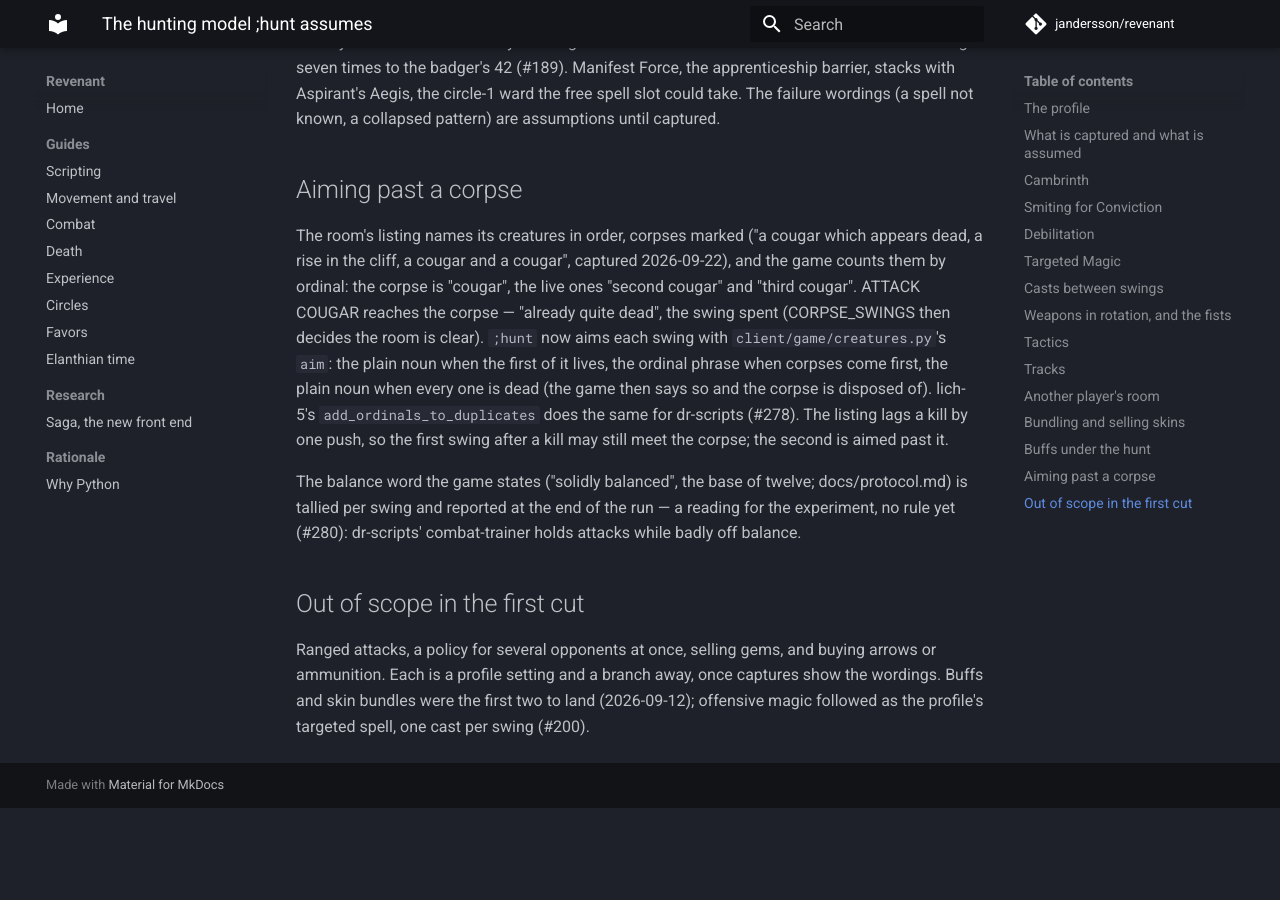
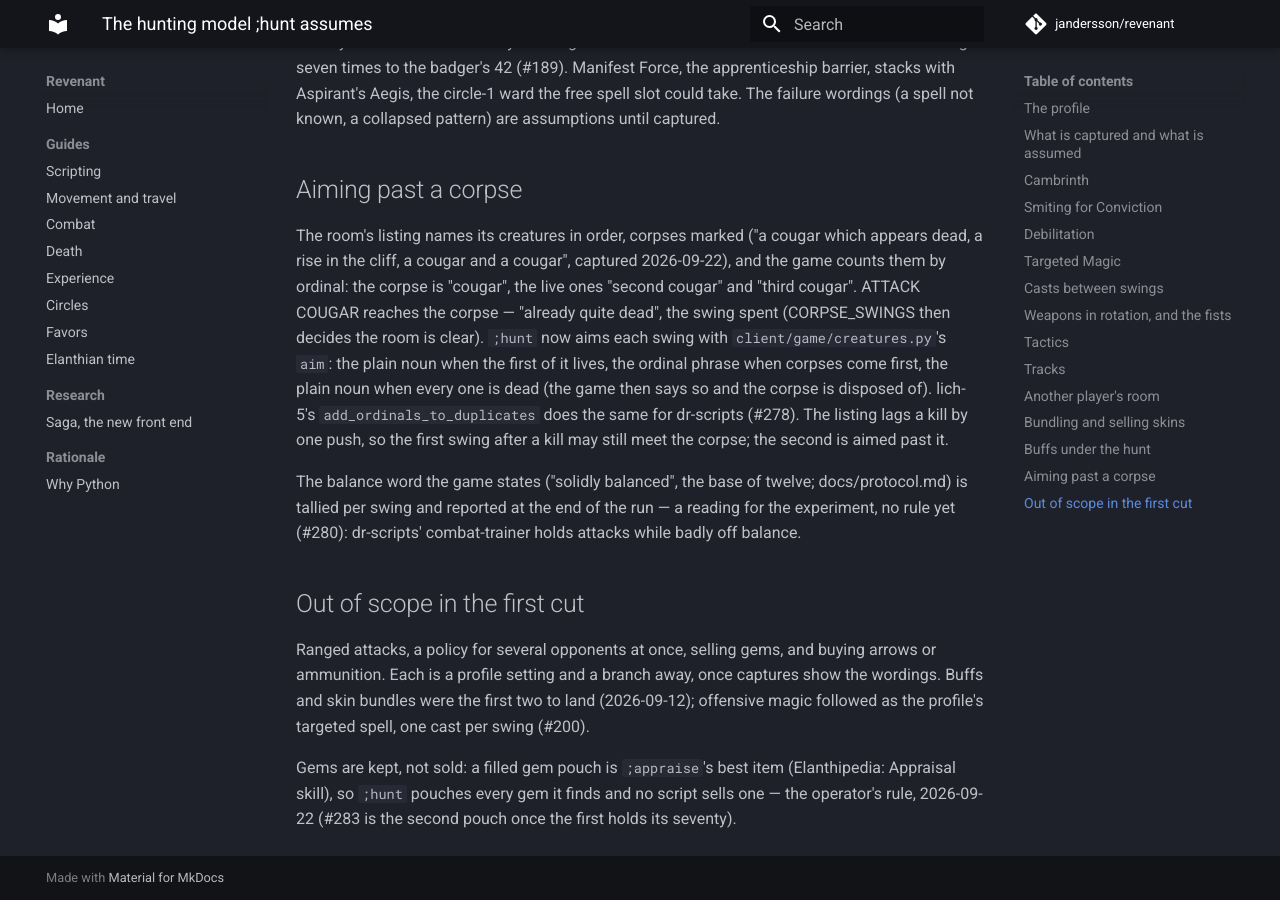
Before and after one commit to jandersson/revenant, an MkDocs documentation site: the page built from docs/hunting.md, in a window 1280 px wide and 900 px high, scrolled down 14702 px. Built offline with MkDocs 1.6.1 and Material for MkDocs 9.7.7, drawn with Linux system fonts in a browser that asks for light colours; comment, search, counter and statistics services are not loaded; before the commit the page ends 15510 px from its top, so only the background shows below that.

Commit message:
docs(hunting): gems are kept for Appraisal, never sold (#283)
The operator's rule of 2026-09-22, recorded where a future gem-selling
task would be proposed: a filled pouch is ;appraise's best item, so
;hunt pouches every gem and no script sells one.

Co-Authored-By: Claude Fable 5.1 <noreply@anthropic.com>

```diff
--- a/docs/hunting.md
+++ b/docs/hunting.md
@@ -660,3 +660,8 @@ gems, and buying arrows or ammunition. Each is a profile setting and a
 branch away, once captures show the wordings. Buffs and skin bundles
 were the first two to land (2026-09-12); offensive magic followed as
 the profile's targeted spell, one cast per swing (#200).
+
+Gems are kept, not sold: a filled gem pouch is `;appraise`'s best
+item (Elanthipedia: Appraisal skill), so `;hunt` pouches every gem it
+finds and no script sells one — the operator's rule, 2026-09-22
+(#283 is the second pouch once the first holds its seventy).
```
